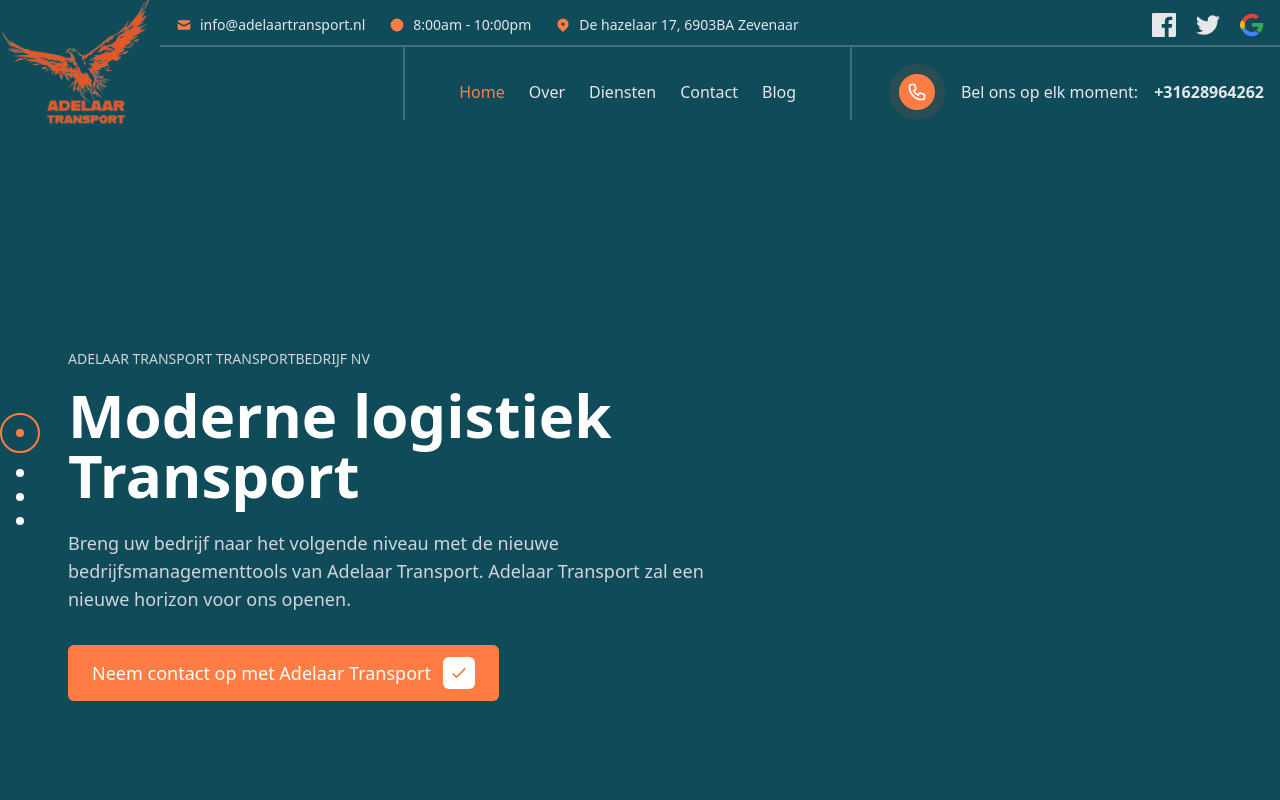
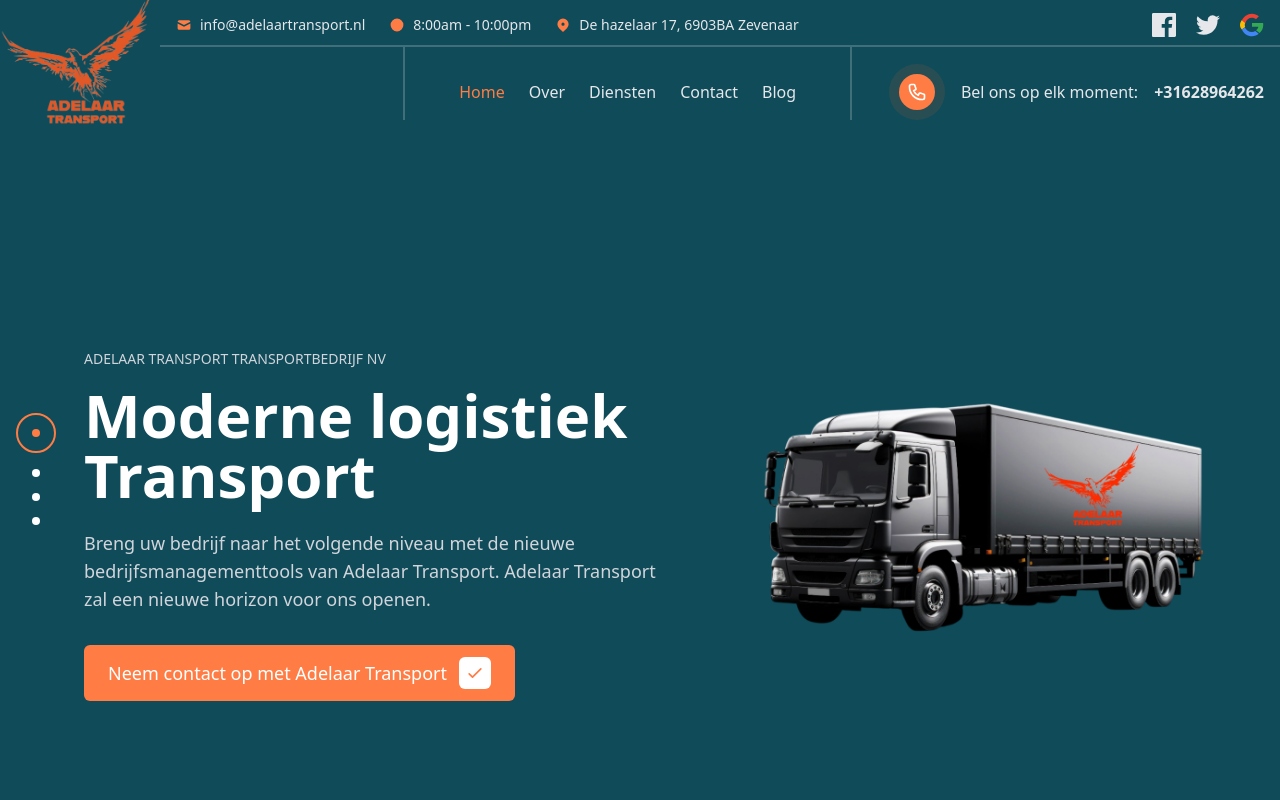
Before and after one commit to Mahmoud-Badawy1/adelaar-transport, a Next.js app: page / in a window 1280 px wide. Shown: the top 800 px of the page. Built offline with nearby package versions, Linux system fonts and the light colour scheme.

Commit message:
almost done

```diff
--- a/src/components/home/hero.jsx
+++ b/src/components/home/hero.jsx
@@ -1,5 +1,6 @@
 "use client";
 import React from 'react';
+import Image from 'next/image';
 
 const Hero = () => {
   const handleNavigation = () => {
@@ -7,9 +8,9 @@
   };
   return (
     <section className="bg-green3 text-white relative h-screen flex items-center w-full">
-      <div className='flex-row flex items-center gap-3 w-full '>
+      <div className='flex-row flex items-center gap-3 justify-around '>
       {/* Left Decorative Element */}
-      <div className=" left-10 mx-auto top-1/2 transform -translate-y-1/2 space-y-4 items-center justify-center sm:flex flex-col hidden">
+      <div className="ml-4 mx-auto top-1/2 transform -translate-y-1/2 space-y-4 items-center justify-center sm:flex flex-col hidden">
         {/* Orange Circle with Dot */}
         <div className="relative w-10 h-10 flex items-center justify-center">
           <div className="absolute w-10 h-10 border-2 border-orange rounded-full"></div>
@@ -47,7 +48,12 @@
   </div>
 </button>
       </div>
+       {/* Right Decorative Element */}
+       <div className=" transform space-y-4 items-center justify-center sm:flex flex-col hidden">
+       <Image className='w-full' src={'/home1-Photoroom.png'} width={700} height={700} />
       </div>
+      </div>
+
     </section>
   );
 };
--- a/src/pages/serviceDetails.jsx
+++ b/src/pages/serviceDetails.jsx
@@ -1,15 +1,15 @@
 "use client";
 import React from "react";
-import Header from '../components/home/header';
-import HeroService from '../components/Services/heroService';
-import OneService from '../components/Services/oneService';
-import Footer from '../components/footer';
-import Image from 'next/image';
+import Header from "../components/home/header";
+import HeroService from "../components/Services/heroService";
+import OneService from "../components/Services/oneService";
+import Footer from "../components/footer";
+import Image from "next/image";
 const ServiceDetails = () => {
   return (
     <section>
       <Header />
-    <HeroService/>
+      <HeroService />
       <div className="container mx-auto px-4 py-8">
         <div className="grid grid-cols-1 lg:grid-cols-3 gap-8">
           {/* Main Content - Left Column */}
@@ -23,9 +23,18 @@
             <div className="bg-transparent p-4 mb-6">
               <div className="space-y-4">
                 {[
-    { service: "Wegvrachtvervoer", imgSrc: "/Delivery-Truck.svg" },
-    { service: "Sea Freight Transportation", imgSrc: "/Ship-1.svg" },
-    { service: "Air Freight Transportation", imgSrc: "/plane.svg" },
+                  {
+                    service: "Wegvrachtvervoer",
+                    imgSrc: "/Delivery-Truck.svg",
+                  },
+                  {
+                    service: "Sea Freight Transportation",
+                    imgSrc: "/Ship-1.svg",
+                  },
+                  {
+                    service: "Air Freight Transportation",
+                    imgSrc: "/plane.svg",
+                  },
                   { service: "Spoorvrachtvervoer", imgSrc: "/Train.svg" },
                   { service: "LTL Vrachtvervoer", imgSrc: "/Pickup-Truck.svg" },
                   { service: "Warehousing Services", imgSrc: "/Cart1.svg" },
@@ -35,7 +44,13 @@
                     className="flex items-center justify-between p-2 hover:bg-orange rounded-lg cursor-pointer bg-white shadow-custom py-3 px-4"
                   >
                     <div className="flex items-center gap-3">
-        <Image width={24} height={24} src={imgSrc} alt={service} className="w-6 h-6" />
+                      <Image
+                        width={24}
+                        height={24}
+                        src={imgSrc}
+                        alt={service}
+                        className="w-6 h-6"
+                      />
                       <span>{service}</span>
                     </div>
                     <svg
@@ -82,7 +97,10 @@
                 </h2>
 
                 <div className="bg-white rounded-lg p-3 flex items-center gap-3 shadow-lg text-center border-r-4 border-orange">
-          <div className="bg-orange p-2 rounded-full" style={{ marginLeft: "-2rem" }}>
+                  <div
+                    className="bg-orange p-2 rounded-full"
+                    style={{ marginLeft: "-2rem" }}
+                  >
                     <svg
                       className="w-6 h-6 text-white"
                       viewBox="0 0 24 24"
@@ -98,8 +116,12 @@
                     </svg>
                   </div>
                   <div>
-            <p className="text-orange text-sm">Hulp nodig? Bel ons nu</p>
-            <p className="text-teal-600 text-xl font-bold">+31628964262</p>
+                    <p className="text-orange text-sm">
+                      Hulp nodig? Bel ons nu
+                    </p>
+                    <p className="text-teal-600 text-xl font-bold">
+                      +31628964262
+                    </p>
                   </div>
                 </div>
               </div>
```
Also changed, not shown: public/home1-Photoroom.png (added), public/home1.jpg (added). Lines whose indentation alone changed are shown as unchanged.
